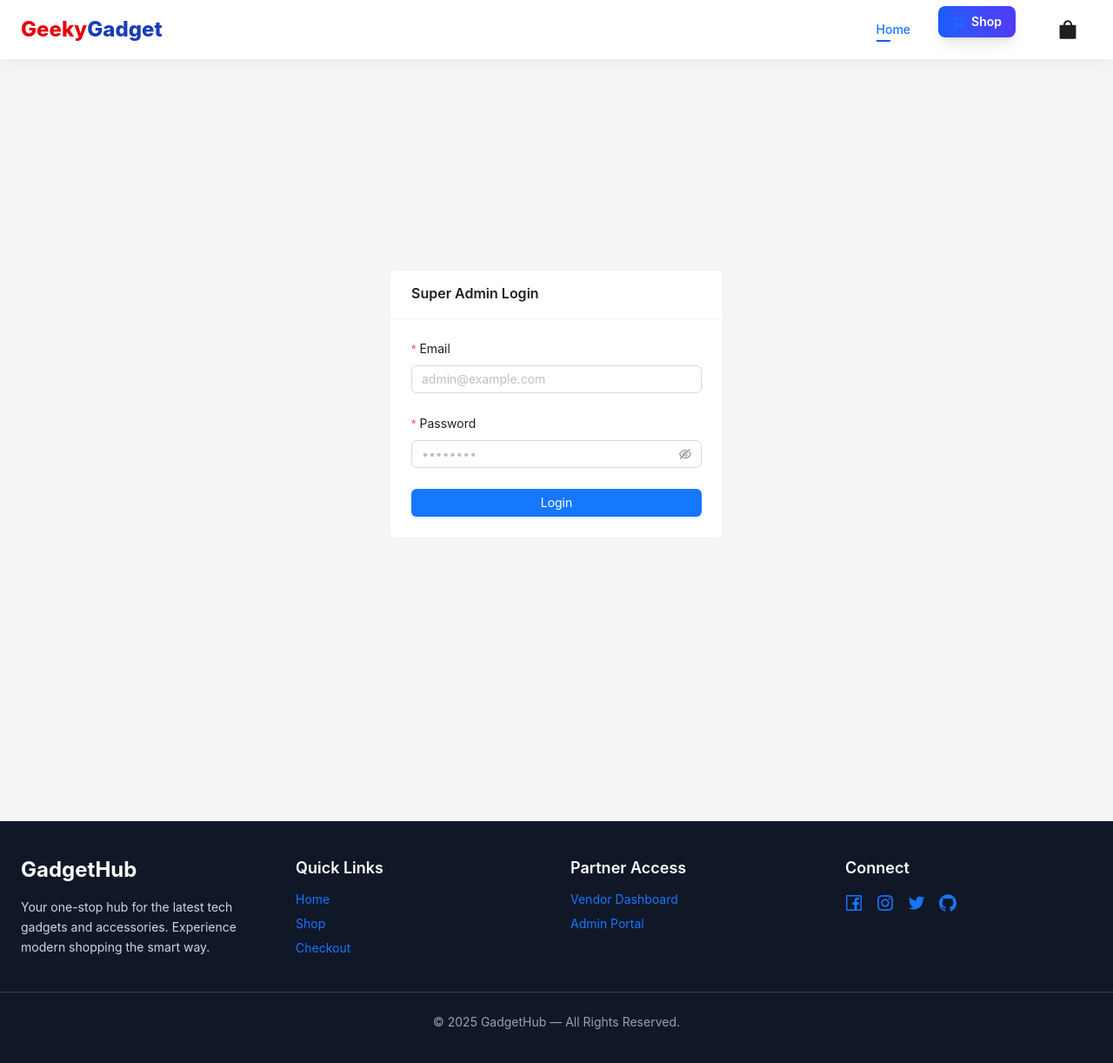
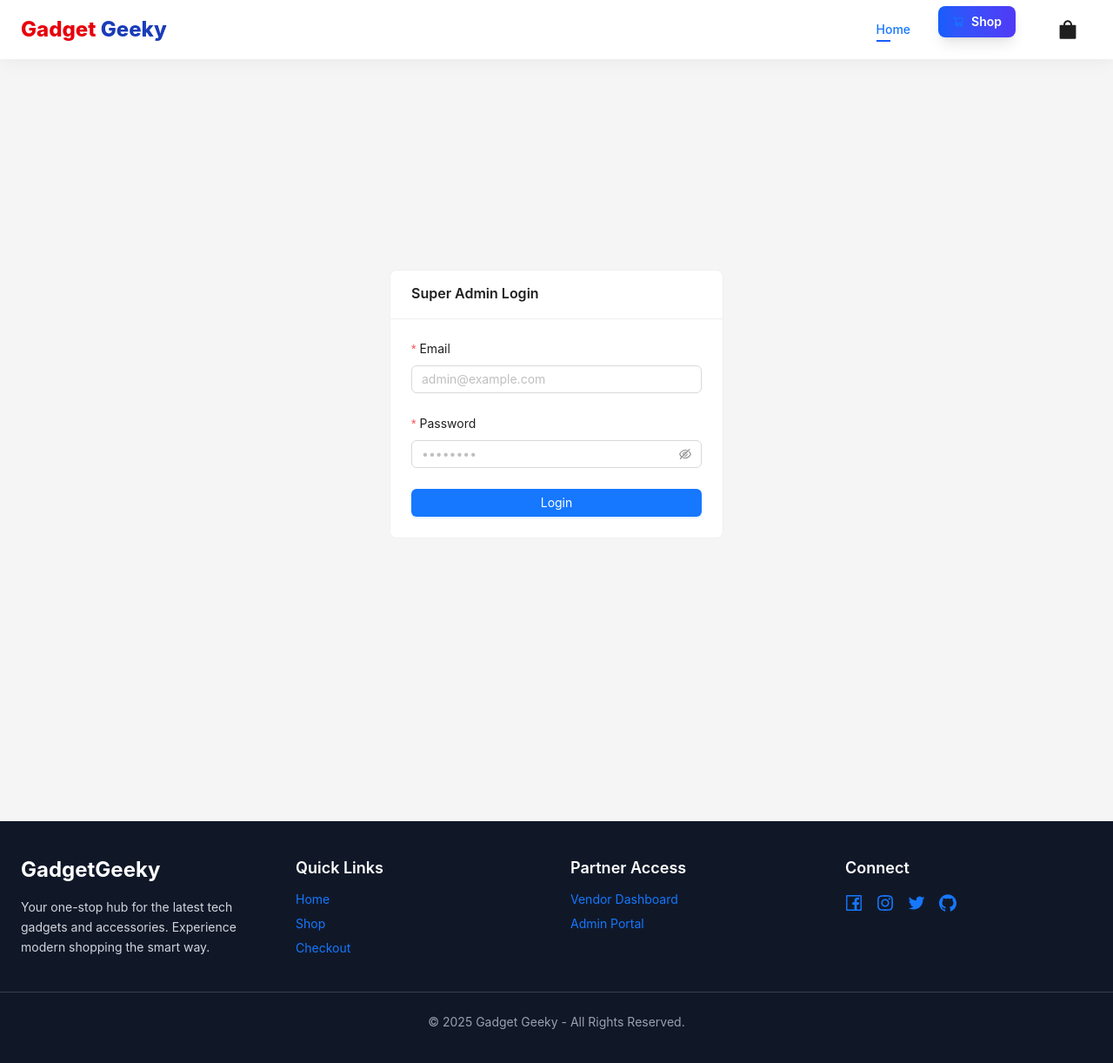
Before and after one commit to Emitis12/ggecommerce, a React app: page /super in a window 1280 px wide. Shown: the top 1222 px of the page at 87% size. Built offline with nearby package versions, Linux system fonts and the light colour scheme; the HTML template or start-up script is replaced by a standard one.

Commit message:
Landing page changes

```diff
--- a/src/App.jsx
+++ b/src/App.jsx
@@ -56,7 +56,7 @@ function LandingPage() {
             Elevate Your <span className="text-[#0ea5e9]">Tech</span> Lifestyle ⚡
           </h1>
           <p className="text-lg text-[#64748b] max-w-lg mx-auto md:mx-0">
-            Explore cutting-edge gadgets, smart accessories, and innovation — all in one sleek marketplace.
+            Explore cutting-edge gadgets, smart accessories, and innovation. All in one sleek marketplace.
           </p>
           <Link to="/shop">
             <Button
@@ -83,7 +83,7 @@ function LandingPage() {
       <section className="py-20 bg-white border-t border-gray-100">
         <div className="max-w-6xl mx-auto text-center px-6">
           <h2 className="text-3xl font-bold mb-10 text-[#1e293b]">
-            Why Choose <span className="text-[#0ea5e9]">GadgetHub</span>?
+            Why Choose <span className="text-[#0ea5e9]">Gadget Geeky</span>?
           </h2>
           <Row gutter={[24, 24]} justify="center">
             <Col xs={24} sm={12} md={6}>
--- a/src/components/Footer.jsx
+++ b/src/components/Footer.jsx
@@ -12,7 +12,7 @@ export default function Footer() {
     <footer className="bg-gray-900 text-gray-300 py-10 mt-20">
       <div className="max-w-7xl mx-auto grid grid-cols-1 md:grid-cols-4 gap-8 px-6">
         <div>
-          <h2 className="text-2xl font-bold text-white mb-4">GadgetHub</h2>
+          <h2 className="text-2xl font-bold text-white mb-4">GadgetGeeky</h2>
           <p className="text-sm leading-relaxed">
             Your one-stop hub for the latest tech gadgets and accessories.
             Experience modern shopping the smart way.
@@ -78,7 +78,7 @@ export default function Footer() {
       </div>
 
       <div className="mt-10 border-t border-gray-700 text-center pt-6 text-sm text-gray-400">
-        © {new Date().getFullYear()} GadgetHub — All Rights Reserved.
+        © {new Date().getFullYear()} Gadget Geeky - All Rights Reserved.
       </div>
     </footer>
   );
--- a/src/components/Navbar.jsx
+++ b/src/components/Navbar.jsx
@@ -63,8 +63,8 @@ export default function Navbar() {
             to="/"
             className="text-2xl font-extrabold transition-colors select-none"
           >
-            <span className="text-red-600">Geeky</span>
-            <span className="text-blue-800">Gadget</span>
+            <span className="text-red-600">Gadget</span> {" "}
+            <span className="text-blue-800">Geeky</span>
           </Link>
 
           {/* Desktop Menu */}
```
